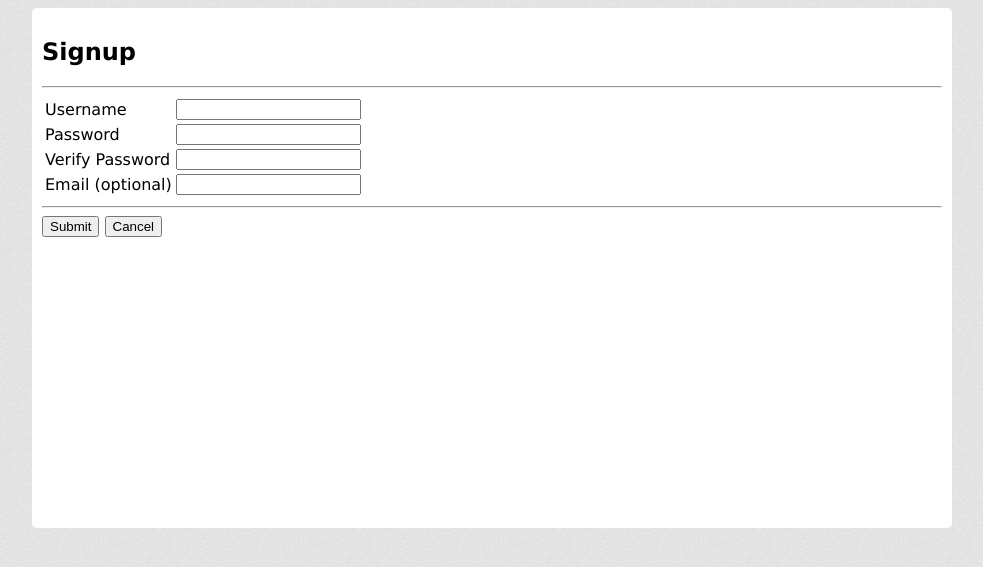
After one commit to the-hobbes/wiki, a Python web app: template Templates/signupForm.html in a window 1280 px wide. The commit adds this page. Shown: the top 567 px of the page, without its empty margins (148-1131 px from the left). Run offline with Jinja, Linux system fonts and the light colour scheme; the template is opened without the code that fills it, so the values that code supplies are empty.

Commit message:
added log in, log out, and signup functionality

```diff
--- /dev/null
+++ b/Templates/signupForm.html
@@ -0,0 +1,73 @@
+<!DOCTYPE html>
+
+<html>
+  <head>
+    <title>Wiki Signup</title>
+    <link rel="stylesheet" href="css/style.css">
+  </head>
+
+  <body>
+    <div id="main">
+      <h2>Signup</h2>
+      <hr>
+      <!-- <div id="colorContainer"> -->
+        <form method="post">
+          <table>
+            <tr>
+              <td class="label">
+                Username
+              </td>
+              <td>
+                <input type="text" name="username" value="{{username}}">
+              </td>
+              <td class="error">
+                {{error_username}}
+              </td>
+            </tr>
+
+            <tr>
+              <td class="label">
+                Password
+              </td>
+              <td>
+                <input type="password" name="password" value="">
+              </td>
+              <td class="error">
+                {{error_password}}
+              </td>
+            </tr>
+
+            <tr>
+              <td class="label">
+                Verify Password
+              </td>
+              <td>
+                <input type="password" name="verify" value="">
+              </td>
+              <td class="error">
+                {{error_verify}}
+              </td>
+            </tr>
+
+            <tr>
+              <td class="label">
+                Email (optional)
+              </td>
+              <td>
+                <input type="text" name="email" value="{{email}}">
+              </td>
+              <td class="error">
+                {{error_email}}
+              </td>
+            </tr>
+        </table>
+        <!-- </div> --> <!-- end color container -->
+        <hr>
+        <input class="butt" type="submit">
+        <input class="butt" type="button" value="Cancel" onclick="window.location.href='/';" />
+      </form>
+    </div><!--  endsignupPage -->
+
+  </body>
+
+</html>
```
Also changed, not shown: Handlers/pageHandlers.py (+12 -4 lines), Templates/main.html (+4 -4 lines), 1 other file.
